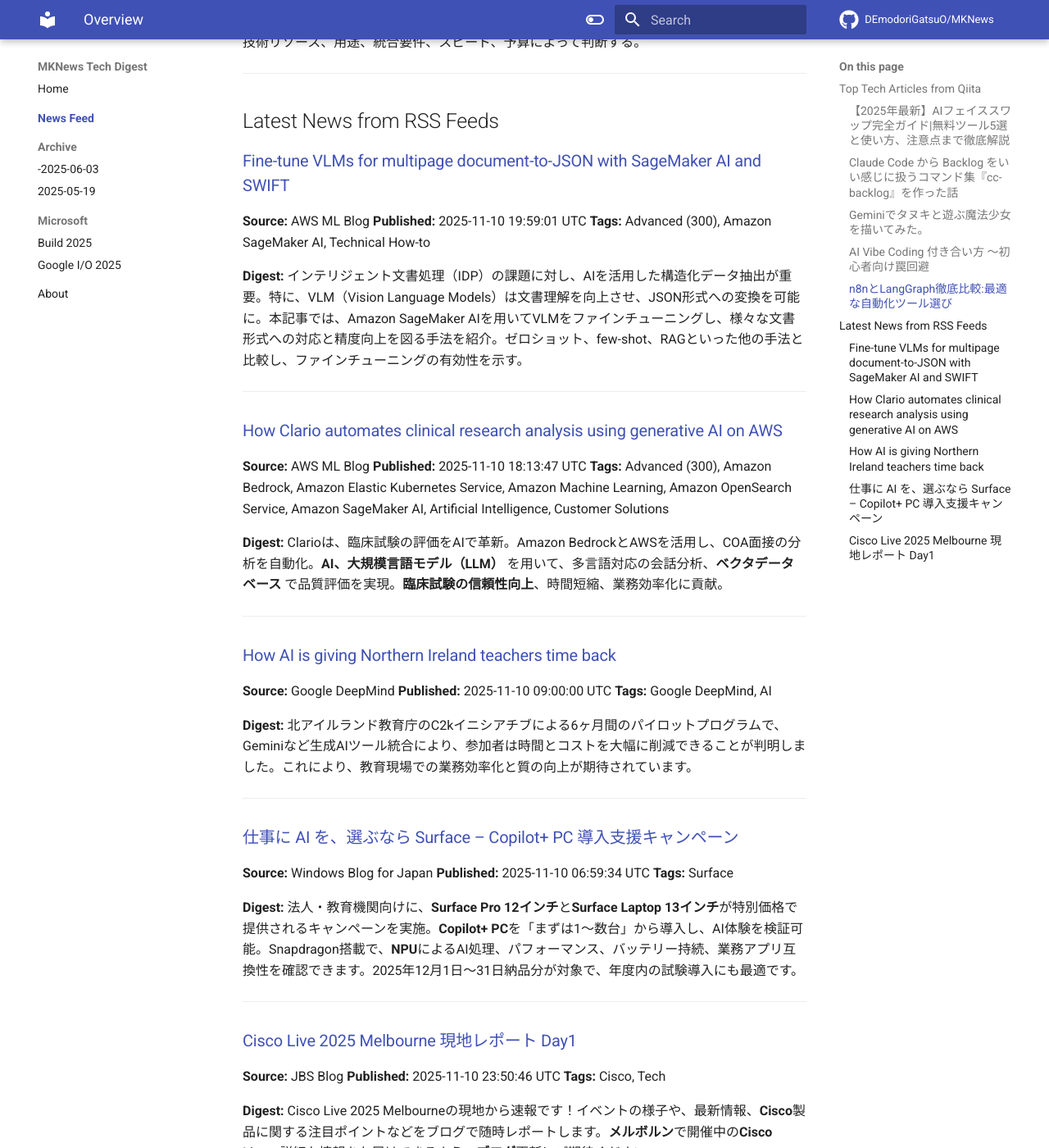
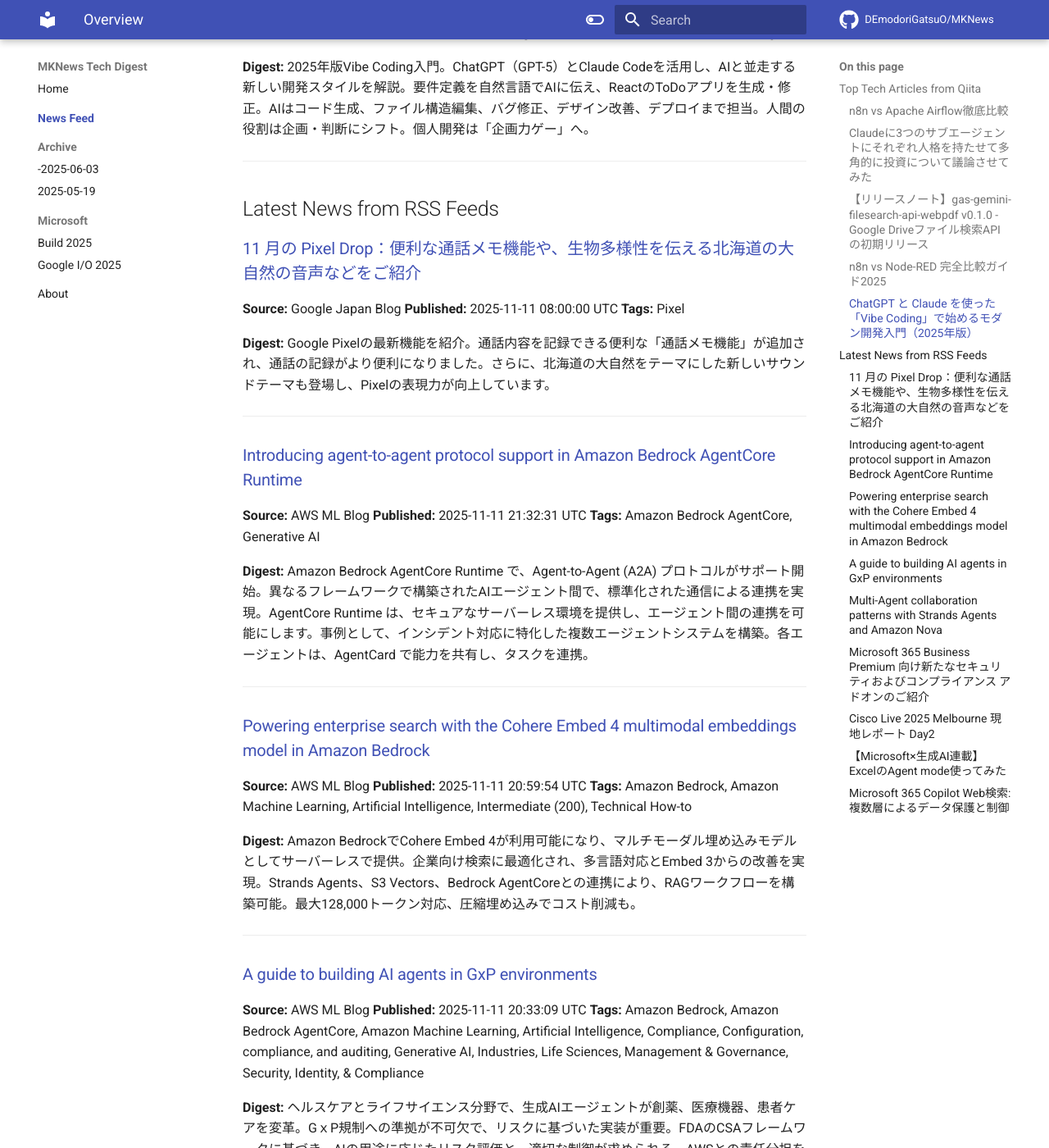
Before and after one commit to DEmodoriGatsuO/MKNews, an MkDocs documentation site: the page built from docs/news/index.md, in a window 1280 px wide and 1400 px high, scrolled down 1357 px. Shown: the whole window at 82% size. Built offline with MkDocs 1.6.1 and Material for MkDocs 9.7.7, drawn with Linux system fonts in a browser that asks for light colours; comment, search, counter and statistics services are not loaded; some of the changed text lies outside the part shown.

Commit message:
Automated AI Tech Digest - 2025-11-12

```diff
--- a/docs/news/index.md
+++ b/docs/news/index.md
@@ -1,108 +1,148 @@
-# AI Tech Trends Digest (2025-11-11)
+# AI Tech Trends Digest (2025-11-12)
 
 
 ## Top Tech Articles from Qiita
 
 
-### [【2025年最新】AIフェイススワップ完全ガイド|無料ツール5選と使い方、注意点まで徹底解説](https://qiita.com/k_nabe/items/f8ae290542587e8ac3f7)
-**Published:** 2025-11-11 02:02:12 UTC
-**Likes:** 0
-**Tags:** API, 技術調査, 業務自動化, Claude
+### [n8n vs Apache Airflow徹底比較](https://qiita.com/AInsights/items/6aca533e8589555e0fba)
+**Published:** 2025-11-11 14:25:32 UTC
+**Likes:** 2
+**Tags:** Python, 機械学習, AI, ChatGPT, LLM
 
 **Digest:**
-AIフェイススワップは、写真や動画の顔を入れ替えるAI技術で、Remaker AIなど無料ツールも。3ステップで簡単にプロ級の仕上がりを実現、SNSで話題に。肖像権侵害や詐欺リスクに注意し、ルールを守って利用を。
+ノーコード/ローコード自動化ツール「n8n」と、データエンジニア向けワークフローオーケストレーションプラットフォーム「Apache Airflow」を比較。n8nは視覚的で初心者向け、AirflowはPythonベースで高機能。n8nは迅速な自動化に、Airflowは大規模データ処理に適す。価格と学習曲線も異なり、用途に応じて選択肢が変わる。
 
 ---
 
-### [Claude Code から Backlog をいい感じに扱うコマンド集『cc-backlog』を作った話](https://qiita.com/bellsanct/items/b641f737ecfece456a0c)
-**Published:** 2025-11-11 00:53:54 UTC
-**Likes:** 0
-**Tags:** Backlog, MCP, 生成AI, Claude, ClaudeCode
+### [Claudeに3つのサブエージェントにそれぞれ人格を持たせて多角的に投資について議論させてみた](https://qiita.com/hiroelza/items/008e021b7deec5b9cb69)
+**Published:** 2025-11-11 13:27:56 UTC
+**Likes:** 2
+**Tags:** Python, AI, 投資, 個人開発, Claude
 
 **Digest:**
-Claude CodeでBacklogをコマンド操作するツールを開発。CCPMのGitHub Issuesに着想を得て、課題を「記憶ストレージ」として扱い、プロジェクト管理を効率化。プロジェクト切り替え、課題作成、進捗管理など、テキストベースで操作可能に。`/bl:next`によるタスク推薦、簡易ダッシュボードも実装。BacklogMCPと連携し、CLIでBacklogを操作する体験を提供。
+AIチャットbot「Claude」に3つの人格（哲学、統計、税制）を持たせ、投資判断を多角的に評価するシステムを構築。米国株100%ポートフォリオや積立停止の是非を議論し、感情的な判断や偏りを防ぐ効果を確認。GitHubで公開。エージェント間の議論深化や数値根拠の明確化を今後の課題としており、投資判断の参考になる。
 
 ---
 
-### [Geminiでタヌキと遊ぶ魔法少女を描いてみた。](https://qiita.com/nori-channel/items/8ca732736ad203052ace)
-**Published:** 2025-11-10 21:55:34 UTC
-**Likes:** 0
-**Tags:** Gemini
+### [【リリースノート】gas-gemini-filesearch-api-webpdf v0.1.0 - Google Driveファイル検索APIの初期リリース](https://qiita.com/Maki-HamarukiLab/items/ab80aa541c9a2367a4fd)
+**Published:** 2025-11-11 17:55:57 UTC
+**Likes:** 1
+**Tags:** API, GoogleAppsScript, GAS, GoogleDrive, Gemini
 
 **Digest:**
-Geminiで生成した画像を公開。プロンプトは「タヌキと遊ぶ魔法少女を描いてください」で、その結果として可愛らしいイラストが生成されました。詳細は画像を参照ください。何かの創作活動に役立てば幸いです。
+Google Drive内を横断検索するAPI `gas-gemini-filesearch-api-webpdf` の初期バージョンv0.1.0をリリース。Google Apps Script (GAS)ベースで、Gemini Pro Vision連携によりPDFや画像も検索対象に。キーワード、フォルダID指定で検索し、JSON形式で結果を返却。シンプルなHTMLフロントエンドも同梱。ドキュメントと自動化も整備。
 
 ---
 
-### [AI Vibe Coding　付き合い方 ～初心者向け罠回避](https://qiita.com/m_tookuni/items/c9caa3fd5253cbac04ca)
-**Published:** 2025-11-10 17:20:00 UTC
-**Likes:** 0
-**Tags:** 初心者, AI, ChatGPT, Claude, Jemini1.5Pro
+### [n8n vs Node-RED 完全比較ガイド2025](https://qiita.com/AInsights/items/4fa36f11118daf406226)
+**Published:** 2025-11-11 14:15:59 UTC
+**Likes:** 1
+**Tags:** Python, 機械学習, AI, n8n.io, LLM
 
 **Digest:**
-AIコーディング初心者の記録。**ChatGPT、Claude、Gemini**を利用し、時刻表示のズレや関数名ミス等の問題に直面。解決策として、カスタム指示による時間設定や、**構造定義ファイル**の事前準備、会話の**構造化と保存**を提案。AIの限界を理解し、忘れやすいAIとの付き合い方を模索している。
+n8nとNode-REDはワークフロー自動化ツール。n8nはパブリッククラウド、Node-REDはプライベートデータソースに強み。n8nはAI連携に優れ、LangSmithでAI倫理対応も。Node-REDは可視化に優れるが、AI処理はFlowise AIとの連携が必要。どちらもデータの情報変換に貢献し、状況に応じて使い分けるのが良いでしょう。
 
 ---
 
-### [n8nとLangGraph徹底比較:最適な自動化ツール選び](https://qiita.com/AInsights/items/53edfe55cf23b8ad0078)
-**Published:** 2025-11-10 16:01:32 UTC
-**Likes:** 0
-**Tags:** Python, 機械学習, AI, n8n.io, LLM
+### [ChatGPT と Claude を使った「Vibe Coding」で始めるモダン開発入門（2025年版）](https://qiita.com/takaaki_yayoi/items/f0c7d63f651a927ced61)
+**Published:** 2025-11-11 11:18:43 UTC
+**Likes:** 1
+**Tags:** AI, 生成AI, ChatGPT, Claude, VibeCoding
 
 **Digest:**
-n8nとLangGraphを比較。n8nはノーコードで視覚的にビジネスプロセスを自動化、400以上のSaaSツールと連携可能。LangGraphはAIエージェント構築に特化し、Pythonで高度な制御を実現。用途、学習曲線、拡張性、コストが異なり、組み合わせも可能。どちらを選ぶかは、技術リソース、用途、統合要件、スピード、予算によって判断する。
+2025年版Vibe Coding入門。ChatGPT（GPT-5）とClaude Codeを活用し、AIと並走する新しい開発スタイルを解説。要件定義を自然言語でAIに伝え、ReactのToDoアプリを生成・修正。AIはコード生成、ファイル構造編集、バグ修正、デザイン改善、デプロイまで担当。人間の役割は企画・判断にシフト。個人開発は「企画力ゲー」へ。
 
 ---
 
 ## Latest News from RSS Feeds
 
 
-### [Fine-tune VLMs for multipage document-to-JSON with SageMaker AI and SWIFT](https://aws.amazon.com/blogs/machine-learning/fine-tune-vlms-for-multipage-document-to-json-with-sagemaker-ai-and-swift/)
-**Source:** AWS ML Blog
-**Published:** 2025-11-10 19:59:01 UTC
-**Tags:** Advanced (300), Amazon SageMaker AI, Technical How-to
+### [11 月の Pixel Drop：便利な通話メモ機能や、生物多様性を伝える北海道の大自然の音声などをご紹介](https://blog.google/intl/ja-jp/products/devices-services/november-2025-pixel-drop/)
+**Source:** Google Japan Blog
+**Published:** 2025-11-11 08:00:00 UTC
+**Tags:** Pixel
 
 **Digest:**
-インテリジェント文書処理（IDP）の課題に対し、AIを活用した構造化データ抽出が重要。特に、VLM（Vision Language Models）は文書理解を向上させ、JSON形式への変換を可能に。本記事では、Amazon SageMaker AIを用いてVLMをファインチューニングし、様々な文書形式への対応と精度向上を図る手法を紹介。ゼロショット、few-shot、RAGといった他の手法と比較し、ファインチューニングの有効性を示す。
+Google Pixelの最新機能を紹介。通話内容を記録できる便利な「通話メモ機能」が追加され、通話の記録がより便利になりました。さらに、北海道の大自然をテーマにした新しいサウンドテーマも登場し、Pixelの表現力が向上しています。
 
 ---
 
-### [How Clario automates clinical research analysis using generative AI on AWS](https://aws.amazon.com/blogs/machine-learning/how-clario-automates-clinical-research-analysis-using-generative-ai-on-aws/)
+### [Introducing agent-to-agent protocol support in Amazon Bedrock AgentCore Runtime](https://aws.amazon.com/blogs/machine-learning/introducing-agent-to-agent-protocol-support-in-amazon-bedrock-agentcore-runtime/)
 **Source:** AWS ML Blog
-**Published:** 2025-11-10 18:13:47 UTC
-**Tags:** Advanced (300), Amazon Bedrock, Amazon Elastic Kubernetes Service, Amazon Machine Learning, Amazon OpenSearch Service, Amazon SageMaker AI, Artificial Intelligence, Customer Solutions
+**Published:** 2025-11-11 21:32:31 UTC
+**Tags:** Amazon Bedrock AgentCore, Generative AI
 
 **Digest:**
-Clarioは、臨床試験の評価をAIで革新。Amazon BedrockとAWSを活用し、COA面接の分析を自動化。**AI、大規模言語モデル（LLM）** を用いて、多言語対応の会話分析、**ベクタデータベース** で品質評価を実現。**臨床試験の信頼性向上**、時間短縮、業務効率化に貢献。
+Amazon Bedrock AgentCore Runtime で、Agent-to-Agent (A2A) プロトコルがサポート開始。異なるフレームワークで構築されたAIエージェント間で、標準化された通信による連携を実現。AgentCore Runtime は、セキュアなサーバーレス環境を提供し、エージェント間の連携を可能にします。事例として、インシデント対応に特化した複数エージェントシステムを構築。各エージェントは、AgentCard で能力を共有し、タスクを連携。
 
 ---
 
-### [How AI is giving Northern Ireland teachers time back](https://blog.google/technology/google-deepmind/ai-classroom-northern-ireland/)
-**Source:** Google DeepMind
-**Published:** 2025-11-10 09:00:00 UTC
-**Tags:** Google DeepMind, AI
+### [Powering enterprise search with the Cohere Embed 4 multimodal embeddings model in Amazon Bedrock](https://aws.amazon.com/blogs/machine-learning/powering-enterprise-search-with-the-cohere-embed-4-multimodal-embeddings-model-in-amazon-bedrock/)
+**Source:** AWS ML Blog
+**Published:** 2025-11-11 20:59:54 UTC
+**Tags:** Amazon Bedrock, Amazon Machine Learning, Artificial Intelligence, Intermediate (200), Technical How-to
 
 **Digest:**
-北アイルランド教育庁のC2kイニシアチブによる6ヶ月間のパイロットプログラムで、Geminiなど生成AIツール統合により、参加者は時間とコストを大幅に削減できることが判明しました。これにより、教育現場での業務効率化と質の向上が期待されています。
+Amazon BedrockでCohere Embed 4が利用可能になり、マルチモーダル埋め込みモデルとしてサーバーレスで提供。企業向け検索に最適化され、多言語対応とEmbed 3からの改善を実現。Strands Agents、S3 Vectors、Bedrock AgentCoreとの連携により、RAGワークフローを構築可能。最大128,000トークン対応、圧縮埋め込みでコスト削減も。
 
 ---
 
-### [仕事に AI を、選ぶなら Surface – Copilot+ PC 導入支援キャンペーン](https://blogs.windows.com/japan/2025/11/10/choose-surface-copilot-pc-introduction-support-campaign/)
-**Source:** Windows Blog for Japan
-**Published:** 2025-11-10 06:59:34 UTC
-**Tags:** Surface
+### [A guide to building AI agents in GxP environments](https://aws.amazon.com/blogs/machine-learning/a-guide-to-building-ai-agents-in-gxp-environments/)
+**Source:** AWS ML Blog
+**Published:** 2025-11-11 20:33:09 UTC
+**Tags:** Amazon Bedrock, Amazon Bedrock AgentCore, Amazon Machine Learning, Artificial Intelligence, Compliance, Configuration, compliance, and auditing, Generative AI, Industries, Life Sciences, Management & Governance, Security, Identity, & Compliance
 
 **Digest:**
-法人・教育機関向けに、**Surface Pro 12インチ**と**Surface Laptop 13インチ**が特別価格で提供されるキャンペーンを実施。**Copilot+ PC**を「まずは1～数台」から導入し、AI体験を検証可能。Snapdragon搭載で、**NPU**によるAI処理、パフォーマンス、バッテリー持続、業務アプリ互換性を確認できます。2025年12月1日～31日納品分が対象で、年度内の試験導入にも最適です。
+ヘルスケアとライフサイエンス分野で、生成AIエージェントが創薬、医療機器、患者ケアを変革。GｘP規制への準拠が不可欠で、リスクに基づいた実装が重要。FDAのCSAフレームワークに基づき、AIの用途に応じたリスク評価と、適切な制御が求められる。AWSとの責任分担を理解し、IAM、モニタリング、ドキュメント化などの対策を講じることで、GxP準拠のAIエージェント構築が可能となる。
 
 ---
 
-### [Cisco Live 2025 Melbourne 現地レポート Day1](https://blog.jbs.co.jp/entry/2025/11/11/085046)
+### [Multi-Agent collaboration patterns with Strands Agents and Amazon Nova](https://aws.amazon.com/blogs/machine-learning/multi-agent-collaboration-patterns-with-strands-agents-and-amazon-nova/)
+**Source:** AWS ML Blog
+**Published:** 2025-11-11 20:28:14 UTC
+**Tags:** Amazon Bedrock, Amazon Nova, Artificial Intelligence, Best Practices, Technical How-to
+
+**Digest:**
+マルチエージェント生成AIは、複数の専門AIエージェントが連携し、単一モデルでは困難な複雑なタスクを処理。成功率は最大70%向上。Amazon Novaは、高速処理（200tokens/秒以上）、構造化出力、低コストを実現し、Agents as Tools、Swarms、Agent Graph、Agent Workflowなどのコラボレーションパターンを可能に。Strands SDKを活用することで、容易に実装できる。
+
+---
+
+### [Microsoft 365 Business Premium 向け新たなセキュリティおよびコンプライアンス アドオンのご紹介](https://blogs.windows.com/japan/2025/11/11/introducing-new-security-and-compliance-add-ons-for-microsoft-365-business-premi/)
+**Source:** Windows Blog for Japan
+**Published:** 2025-11-11 07:09:41 UTC
+**Tags:** Security, Business Premium, Defender, Purview, SMB
+
+**Digest:**
+Microsoftは、中小企業向けMicrosoft 365 Business Premiumのセキュリティとコンプライアンスを強化する3つのアドオンを発表。**Microsoft Defender Suite** (10ドル/ユーザー/月)はID保護、デバイスセキュリティ、メール保護、クラウドアプリ保護を提供。**Microsoft Purview Suite** (10ドル/ユーザー/月)は内部脅威対策、データ保護、コンプライアンス機能を提供。両者を統合した**Microsoft Defender & Purview Suites** (15ドル/ユーザー/月)もあり。2025年9月発売予定、最大300ユーザーまで。
+
+---
+
+### [Cisco Live 2025 Melbourne 現地レポート Day2](https://blog.jbs.co.jp/entry/2025/11/12/105524)
 **Source:** JBS Blog
-**Published:** 2025-11-10 23:50:46 UTC
+**Published:** 2025-11-12 01:55:24 UTC
 **Tags:** Cisco, Tech
 
 **Digest:**
-Cisco Live 2025 Melbourneの現地から速報です！イベントの様子や、最新情報、**Cisco**製品に関する注目ポイントなどをブログで随時レポートします。**メルボルン**で開催中の**Cisco Live**、詳細な情報をお届けできるよう、**ブログ**更新にご期待ください。
+Cisco Live 2025 Melbourneより速報です！現地からイベントの様子をレポートします。Ciscoの最新技術や、ネットワーキング、セキュリティ、クラウド関連の注目ポイントを、ブログで随時発信予定です。最新情報をぜひご覧ください。
 
 ---
+
+### [【Microsoft×生成AI連載】 ExcelのAgent mode使ってみた](https://blog.jbs.co.jp/entry/2025/11/12/090452)
+**Source:** JBS Blog
+**Published:** 2025-11-12 00:04:52 UTC
+**Tags:** Copilot, Microsoft×生成AI連載, 生成AI, Excel, Copilot for Microsoft 365
+
+**Digest:**
+Microsoft ExcelのAgent modeを紹介する連載記事です。Agent modeは、Excel内で生成機能、分析機能、エラー検出・修正機能を活用できます。本記事では、Agent modeの使用方法や追加方法、利用シーンとメリット、注意点などを解説。Microsoft Copilot Chatによる記事の要約も掲載されています。
+
+---
+
+### [Microsoft 365 Copilot Web検索: 複数層によるデータ保護と制御](https://shanqiai.lekumo.biz/sharepoint_technical_note/2025/11/microsoft-365-c-f899.html)
+**Source:** SharePoint Technical Notes
+**Published:** 2025-11-11 06:11:07 UTC
+**Tags:** Microsoft 365 Copilot
+
+**Digest:**
+2025年10月8日のMicrosoft 365 Copilotに関する記事では、主要機能と活用事例を解説。AIを活用した業務効率化ツールとしてのCopilotの進化と、その企業への導入効果、さらには今後の展望について言及されています。これにより、ビジネスシーンにおけるAIの可能性が示唆されています。
+
+---
```
